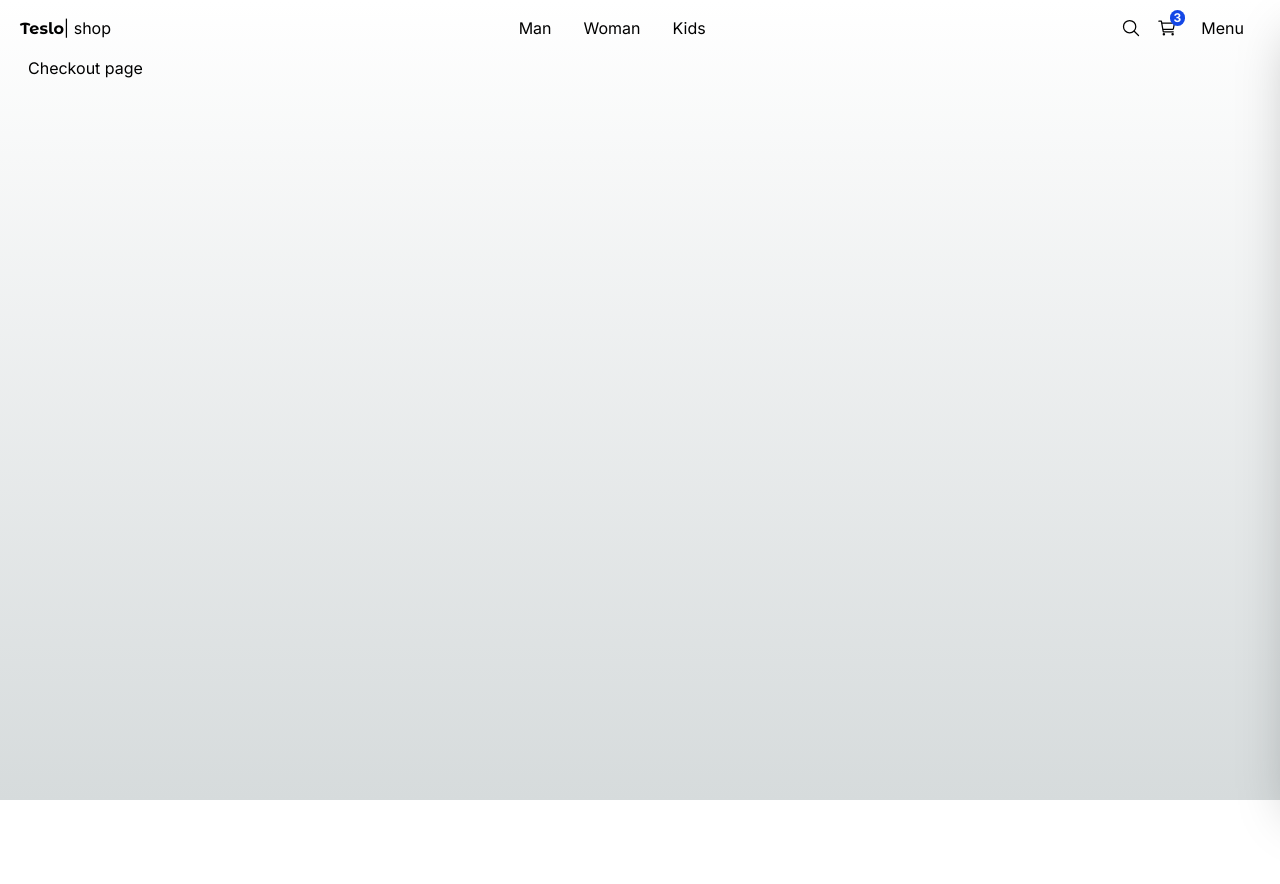
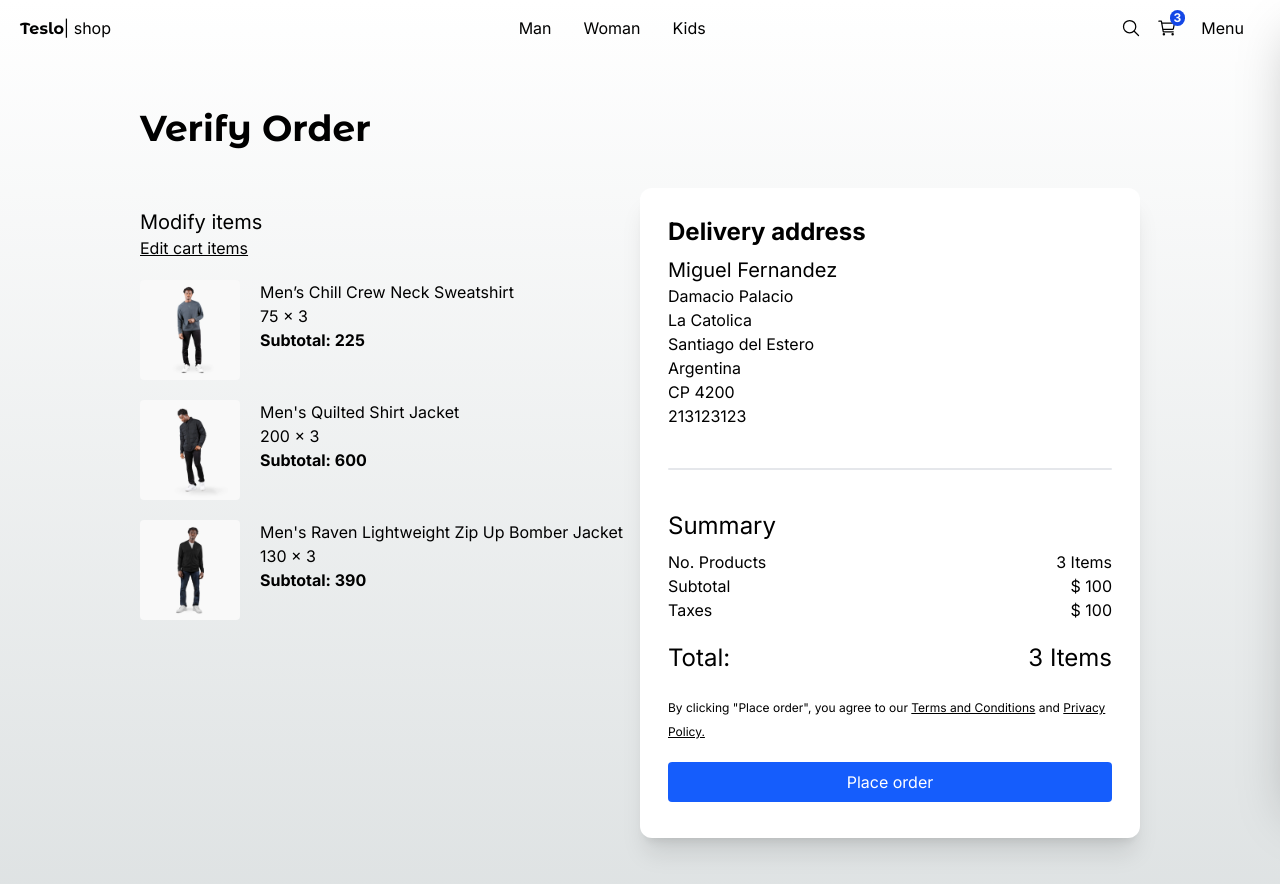
Before and after one commit to Fer-Mig-Agus/NextJsCurso-TesloShop, a Next.js app: page /checkout in a window 1280 px wide. Shown: the top 884 px of the page. Before the commit the page ends 800 px from the top, so only its background shows below. Built offline with nearby package versions, Linux system fonts and the light colour scheme.

Commit message:
Se termino el design del checkout page

```diff
--- a/src/app/(shop)/checkout/page.tsx
+++ b/src/app/(shop)/checkout/page.tsx
@@ -1,11 +1,111 @@
-import React from 'react'
+import React from "react";
+import { QuantitySelector, Title } from "@/components";
+import Link from "next/link";
+import { initialData } from "@/seed/seed";
+import Image from "next/image";
+
+const productsInCart = [
+  initialData.products[0],
+  initialData.products[1],
+  initialData.products[2],
+];
 
 const Checkout = () => {
   return (
-    <div>
-      <h1>Checkout page</h1>
+    <div className="flex justify-center items-center mb-72 px-10 sm:px-0">
+      <div className="flex flex-col w-[1000px]">
+        <Title title={"Verify Order"} />
+
+        <div className="grid grid-cols-1 sm:grid-cols-2">
+          {/* cart  */}
+
+          <div className="flex flex-col mt-5">
+            <span className="text-xl">Modify items</span>
+            <Link href={"/cart"} className="underline mb-5">
+              Edit cart items
+            </Link>
+
+            {/* items cart  */}
+
+            {productsInCart.map((product) => {
+              return (
+                <div key={product.slug} className="flex mb-5">
+                  <Image
+                    src={`/products/${product.images[0]}`}
+                    width={100}
+                    height={100}
+                    style={{
+                      width: "100px",
+                      height: "100px",
+                    }}
+                    alt={product.title}
+                    className="mr-5 rounded"
+                  />
+                  <div>
+                    <p>{product.title}</p>
+                    <p>{product.price} x 3</p>
+                    <p className="font-bold">Subtotal: {product.price * 3}</p>
+                  </div>
+                </div>
+              );
+            })}
+          </div>
+
+          {/* checkout  */}
+
+          <div className="bg-white rounded-xl shadow-xl p-7">
+            <h2 className="text-2xl mb-2 font-bold">Delivery address</h2>
+            <div className="mb-10">
+              <p className="text-xl">Miguel Fernandez</p>
+              <p>Damacio Palacio</p>
+              <p>La Catolica</p>
+              <p>Santiago del Estero</p>
+              <p>Argentina</p>
+              <p>CP 4200</p>
+              <p>213123123</p>
+            </div>
+
+            {/* divider  */}
+            <div className="w-full h-0.5 rounded bg-gray-200 mb-10" />
+
+            <h2 className="text-2xl mb-2">Summary</h2>
+            <div className="grid grid-cols-2">
+              <span>No. Products</span>
+              <span className="text-right">3 Items</span>
+              <span>Subtotal</span>
+              <span className="text-right">$ 100</span>
+              <span>Taxes</span>
+              <span className="text-right">$ 100</span>
+              <span className="mt-5 text-2xl">Total:</span>
+              <span className="mt-5 text-2xl text-right">3 Items</span>
+            </div>
+
+            <div className="mt-5 mb-2 w-full">
+              <p className="mb-5">
+                {/* Disclamer  */}
+                <span className="text-xs">
+                  By clicking "Place order", you agree to our{" "}
+                  <a href="#" className="underline">
+                    Terms and Conditions
+                  </a>{" "}
+                  and{" "}
+                  <a href="#" className="underline">
+                    Privacy Policy.
+                  </a>
+                </span>
+              </p>
+              <Link
+                className="flex btn-primary justify-center"
+                href={"/orders/123"}
+              >
+                Place order
+              </Link>
+            </div>
+          </div>
+        </div>
+      </div>
     </div>
-  )
-}
+  );
+};
 
-export default Checkout
+export default Checkout;
```
